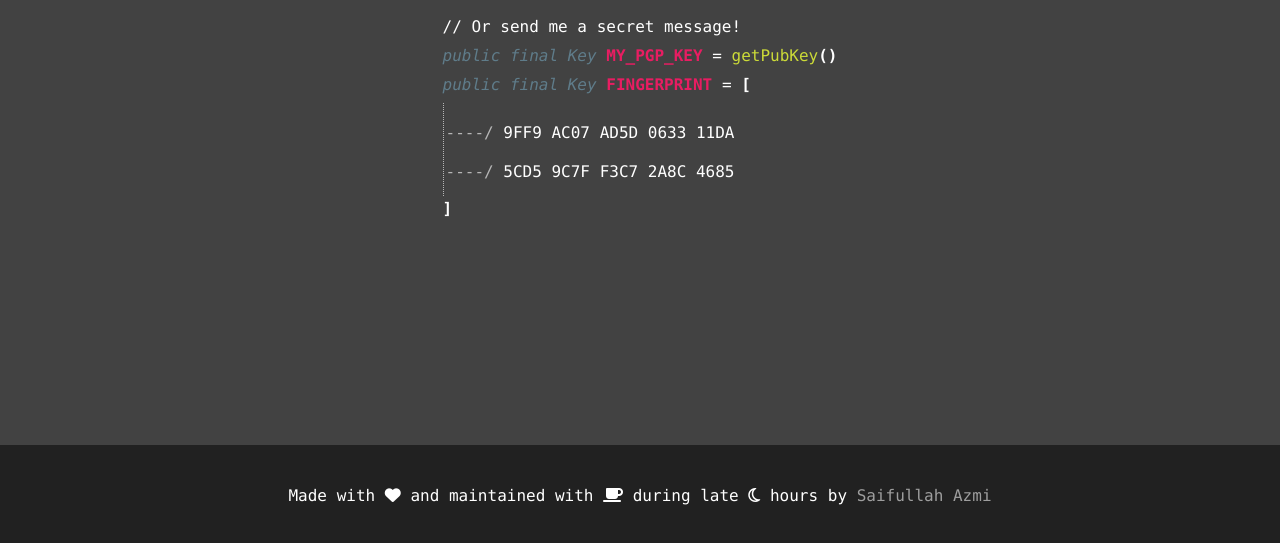
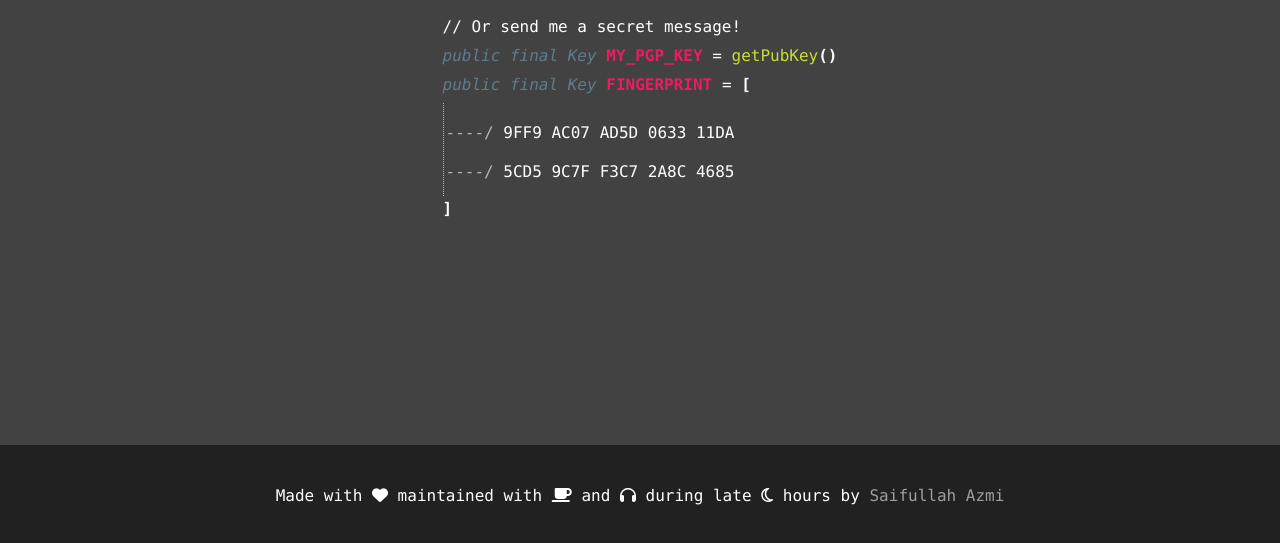
Before and after one commit to saifazmi/saifazmi.com, a plain HTML site: page index.html in a window 1280 px wide. Shown: the part 535-1078 px from the top of the page. Drawn offline with Linux system fonts and the light colour scheme.

Commit message:
Updated footer links and added music link :D

```diff
--- a/index.html
+++ b/index.html
@@ -64,7 +64,7 @@
     </main>
     <footer>
         <div class="sub-txt">
-            Made with <a href="https://youtu.be/FGBhQbmPwH8" target="_blank"><i class="fa fa-heart" aria-hidden="true"></i></a> and maintained with <a href="http://amzn.eu/6s00ISb" target="_blank"><i class="fa fa-coffee" aria-hidden="true"></i></a> during late <a href="https://time.is/" target="_blank"><i class="fa fa-moon-o" aria-hidden="true"></i></a> hours by <a href="http://saifazmi.com" title="SaifAzmi_">Saifullah Azmi</a>
+            Made with <a href="https://medium.com/@WordcorpGlobal/programming-doesnt-require-talent-or-even-passion-11422270e1e4#.7x5xbdt71" target="_blank"><i class="fa fa-heart" aria-hidden="true"></i></a> maintained with <a href="http://amzn.eu/6s00ISb" target="_blank"><i class="fa fa-coffee" aria-hidden="true"></i></a> and <a href="https://soundcloud.com/chilledcow/get-some-rest-lofi-hiphop-mix" target="_blank"><i class="fa fa-headphones" aria-hidden="true"></i></a> during late <a href="https://time.is/" target="_blank"><i class="fa fa-moon-o" aria-hidden="true"></i></a> hours by <a href="http://saifazmi.com" title="SaifAzmi_">Saifullah Azmi</a>
         </div>
     </footer>
 </body>
--- a/stylesheets/placeHolder.css
+++ b/stylesheets/placeHolder.css
@@ -216,6 +216,7 @@ footer > .sub-txt {
 .sub-txt > a:hover,
 .sub-txt .fa-heart,
 .sub-txt .fa-coffee,
+.sub-txt .fa-headphones,
 .sub-txt .fa-moon-o {
     color: #FFFFFF;
 }
@@ -225,7 +226,11 @@ footer > .sub-txt {
 }
 
 .sub-txt .fa-coffee:hover {
-    color: #FF9800;
+    color: #FFEB3B;
+}
+
+.sub-txt .fa-headphones:hover {
+    color: #FF7043;
 }
 
 .sub-txt .fa-moon-o:hover {
```
